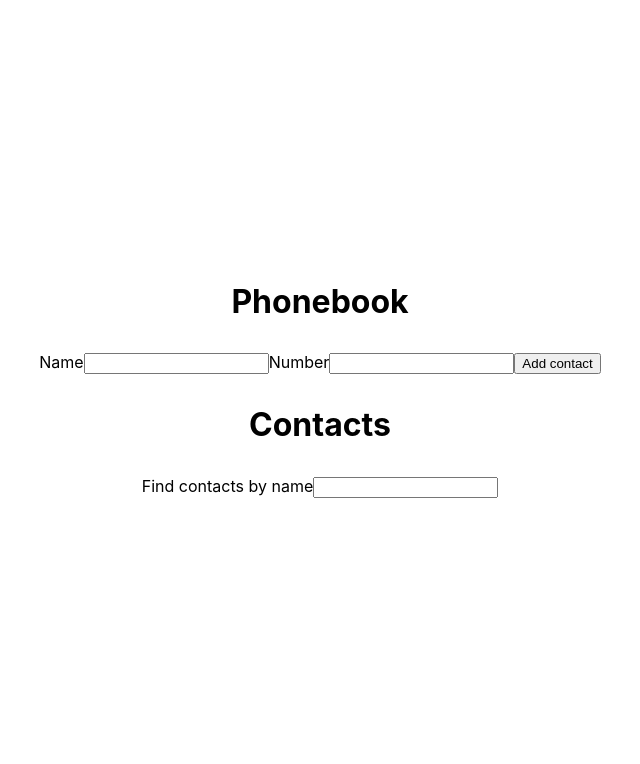
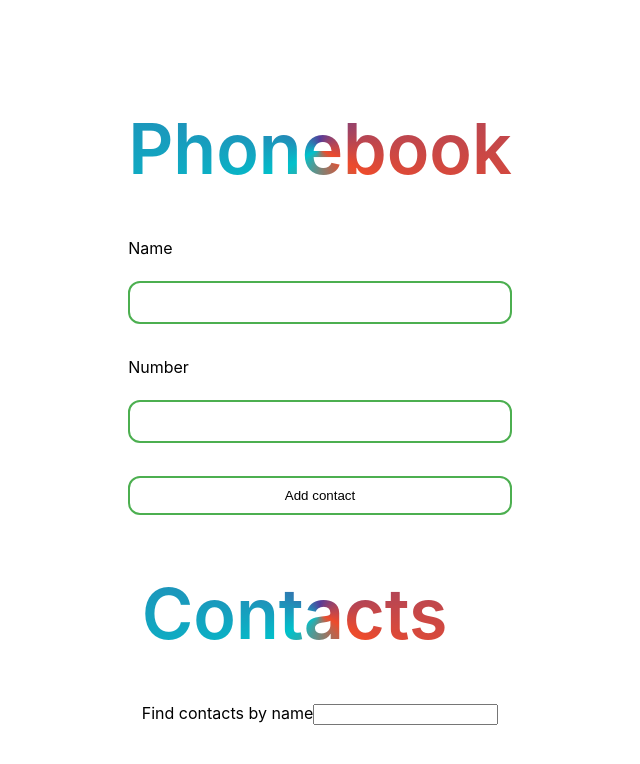
Before and after one commit to IrynkaKol/goit-react-hw-02-phonebook, a React (Create React App) app: page / in a window 1280 px wide. Shown: the top 764 px of the page, without its empty margins (320-960 px from the left). Built offline with nearby package versions, Linux system fonts and the light colour scheme.

Commit message:
add styled

```diff
--- a/src/components/App/App.jsx
+++ b/src/components/App/App.jsx
@@ -3,7 +3,8 @@ import { nanoid } from 'nanoid';
 import { Container } from './App.styled';
 import ContactForm from '../ContactForm/ContactForm';
 import ContactList from '../ContactList/ContactList';
-import Filter from '../Filter/Filter'
+import Filter from '../Filter/Filter';
+import Section from '../Section/Section';
 
 export class App extends Component {
   state = {
@@ -17,20 +18,19 @@ export class App extends Component {
       name: data.name,
       number: data.number,
     };
-if (!this.state.contacts.find(
-  ({name}) => name.toLowerCase() === data.name.toLowerCase()
+    if (
+      !this.state.contacts.find(
+        ({ name }) => name.toLowerCase() === data.name.toLowerCase()
       )
     ) {
       this.setState(prevState => ({
         contacts: [contact, ...prevState.contacts],
       }));
     } else {
-  alert (`${data.name} is already in contacts.`)
+      alert(`${data.name} is already in contacts.`);
     }
     //console.log(data);
     //console.log(contact);
-
-
   };
 
   deleteContacts = e => {
@@ -39,25 +39,31 @@ if (!this.state.contacts.find(
     }));
   };
 
-  changeFilter = (e) => {
-this.setState({filter: e.currentTarget.value})
-  }
+  changeFilter = e => {
+    this.setState({ filter: e.currentTarget.value });
+  };
 
   getVisibleContacts = () => {
     const normalizedFilter = this.state.filter.toLowerCase();
-  return this.state.contacts.filter(contact => contact.name.toLowerCase().includes(normalizedFilter))
-}
+    return this.state.contacts.filter(contact =>
+      contact.name.toLowerCase().includes(normalizedFilter)
+    );
+  };
 
   render() {
-
     const visibleContacts = this.getVisibleContacts();
     return (
       <Container>
-        <h1>Phonebook</h1>
+        <Section title="Phonebook">
           <ContactForm onSubmit={this.formSubmitHendler} />
-        <h1>Contacts</h1>
-        <Filter value={this.state.filter} onChange={this.changeFilter}/>
-        <ContactList contacts={visibleContacts} onDeleteContacts={this.deleteContacts} />
+        </Section>
+        <Section title="Contacts">
+          <Filter value={this.state.filter} onChange={this.changeFilter} />
+          <ContactList
+            contacts={visibleContacts}
+            onDeleteContacts={this.deleteContacts}
+          />
+        </Section>
       </Container>
     );
   }
--- a/src/components/ContactForm/ContactForm.jsx
+++ b/src/components/ContactForm/ContactForm.jsx
@@ -1,5 +1,6 @@
 import React, { Component } from 'react';
 import PropTypes from 'prop-types';
+import {Form, Label, Input, Button} from './ContactForm.styled'
 
 class ContactForm extends Component {
   state = {
@@ -24,10 +25,10 @@ class ContactForm extends Component {
 
   render() {
     return (
-      <form onSubmit={this.hendleSubmit}>
-        <label>
+      <Form onSubmit={this.hendleSubmit}>
+        <Label>
           Name
-          <input
+          <Input
             type="text"
             name="name"
             value={this.state.name}
@@ -36,10 +37,10 @@ class ContactForm extends Component {
             title="Name may contain only letters, apostrophe, dash and spaces. For example Adrian, Jacob Mercer, Charles de Batz de Castelmore d'Artagnan"
             required
           />
-        </label>
-        <label>
+        </Label>
+        <Label>
           Number
-          <input
+          <Input
             type="tel"
             name="number"
             value={this.state.number}
@@ -48,9 +49,9 @@ class ContactForm extends Component {
             title="Phone number must be digits and can contain spaces, dashes, parentheses and can start with +"
             required
           />
-        </label>
-        <button type="submit">Add contact</button>
-      </form>
+        </Label>
+        <Button type="submit">Add contact</Button>
+      </Form>
     );
   }
 }
@@ -58,5 +59,5 @@ class ContactForm extends Component {
 export default ContactForm;
 
 ContactForm.propTypes = {
-  hendleSubmit: PropTypes.func.isRequired,
+  onSubmit: PropTypes.func.isRequired,
 };
--- a/src/components/ContactForm/ContactForm.styled.jsx
+++ b/src/components/ContactForm/ContactForm.styled.jsx
@@ -0,0 +1,41 @@
+import styled from '@emotion/styled';
+
+export const Form = styled.form`
+  display: flex;
+  flex-direction: column;
+  gap: 25px;
+`;
+export const Label = styled.label`
+  display: flex;
+  flex-direction: column;
+  gap: 15px;
+`;
+export const Input = styled.input`
+  width: 100%;
+  padding: 12px 20px;
+  margin: 8px 0;
+  box-sizing: border-box;
+  background-color: white;
+  color: black;
+  border: 2px solid #4caf50;
+
+  border-radius: 12px;
+  &:hover, &:focus {
+    background-color: #008CBA;
+    color: white;
+    box-shadow: 0 12px 16px 0 rgba(0, 0, 0, 0.24),
+      0 17px 50px 0 rgba(0, 0, 0, 0.19);;
+  }
+`;
+export const Button = styled.button`
+
+  padding: 10px;
+  border-radius: 12px;
+  background-color: white;
+  color: black;
+  border: 2px solid #4caf50;
+  &:hover, &:focus {
+    background-color: #008CBA;
+    color: white;
+    box-shadow: 0 12px 16px 0 rgba(0, 0, 0, 0.24),
+      0 17px 50px 0 rgba(0, 0, 0, 0.19);`;
--- a/src/components/ContactList/ContactList.styled.jsx
+++ b/src/components/ContactList/ContactList.styled.jsx
@@ -0,0 +1 @@
+import styled from '@emotion/styled';
--- a/src/components/Filter/Filter.styled.jsx
+++ b/src/components/Filter/Filter.styled.jsx
@@ -0,0 +1 @@
+import styled from '@emotion/styled';
--- /dev/null
+++ b/src/components/Section/Section.jsx
@@ -0,0 +1,18 @@
+import React from 'react';
+import PropTypes from 'prop-types';
+
+import { Container, Title } from './Section.styled'
+
+const Section = ({title, children}) => (
+    <Container>
+        <Title>{title}</Title>
+        {children}
+    </Container>
+);
+
+export default Section;
+
+Section.propTypes = {
+    title: PropTypes.string.isRequired,
+    children: PropTypes.node.isRequired,
+}
--- /dev/null
+++ b/src/components/Section/Section.styled.jsx
@@ -0,0 +1,13 @@
+import styled from '@emotion/styled';
+
+export const Container = styled.div`
+  padding: 10 px;
+`;
+export const Title = styled.h1`
+  font-size: 70px;
+  font-weight: 600;
+  background-image: conic-gradient(#553c9a, #ee4b2b, #00c2cb, #553c9a);
+  color: transparent;
+  background-clip: text;
+  -webkit-background-clip: text;
+`;
```
Lines whose indentation alone changed are shown as unchanged.
